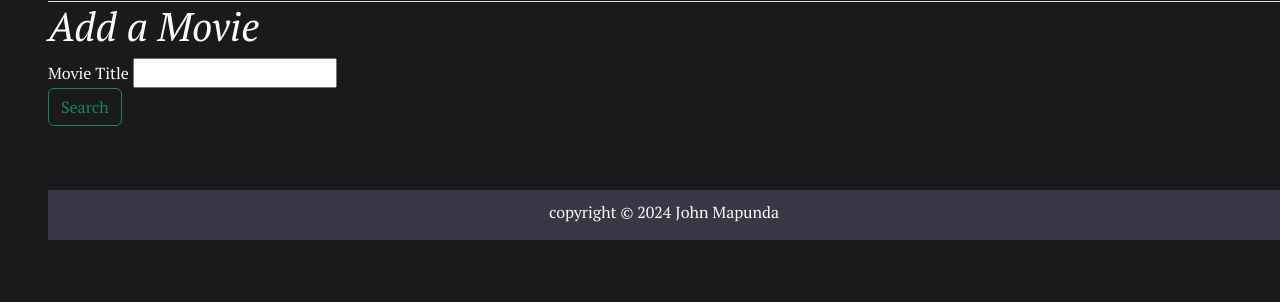
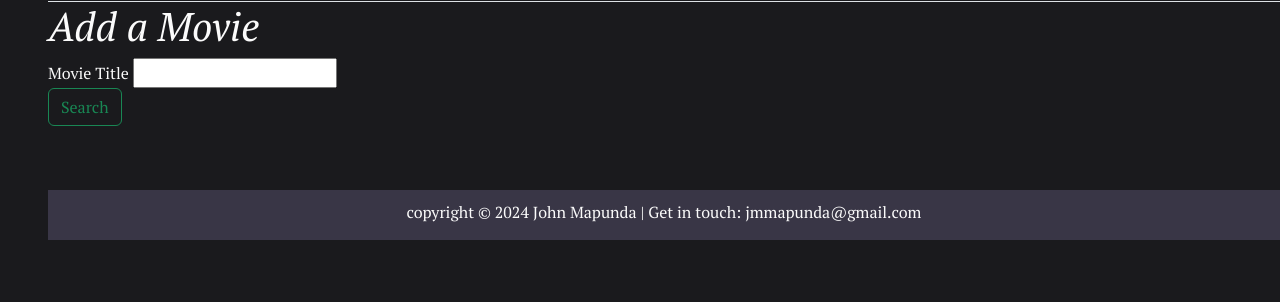
Before and after one commit to jmmapunda/movieportfolio, a Flask app: page /add in a window 1280 px wide. Shown: the part 56-358 px from the top of the page. Run offline with Flask 3, Linux system fonts and the light colour scheme; some libraries are stand-ins or nearby versions.

Commit message:
Update footer.html

```diff
--- a/templates/footer.html
+++ b/templates/footer.html
@@ -1,5 +1,5 @@
 <br>
 </html>
 <footer>
-    copyright © 2024 John Mapunda
+    copyright © 2024 John Mapunda | Get in touch: jmmapunda@gmail.com
 </footer>
```
